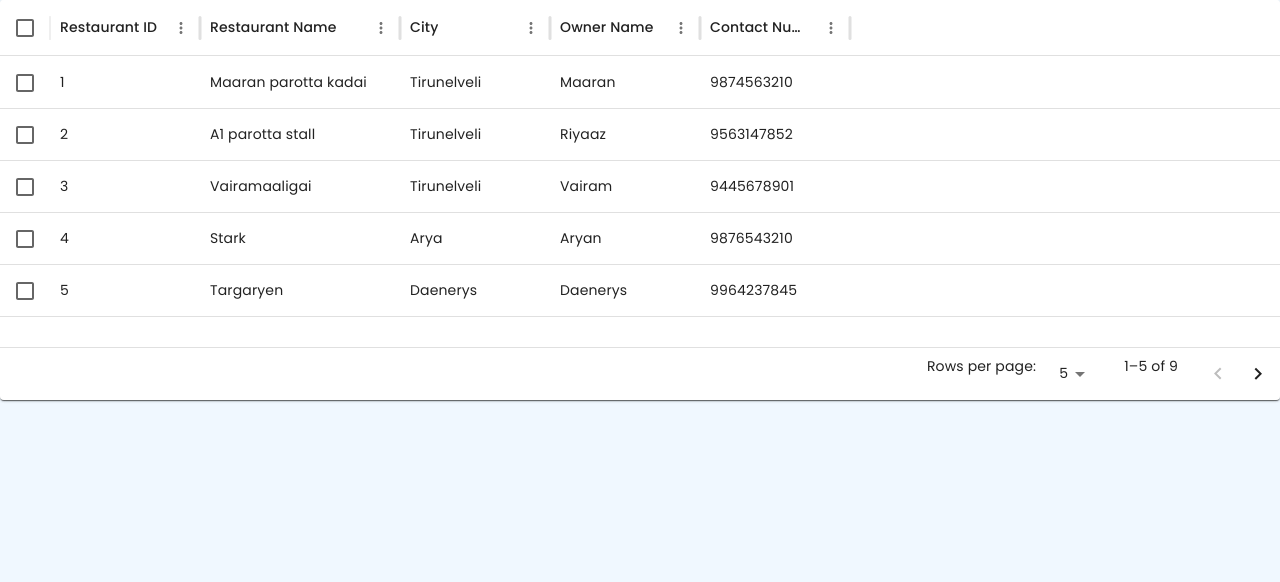
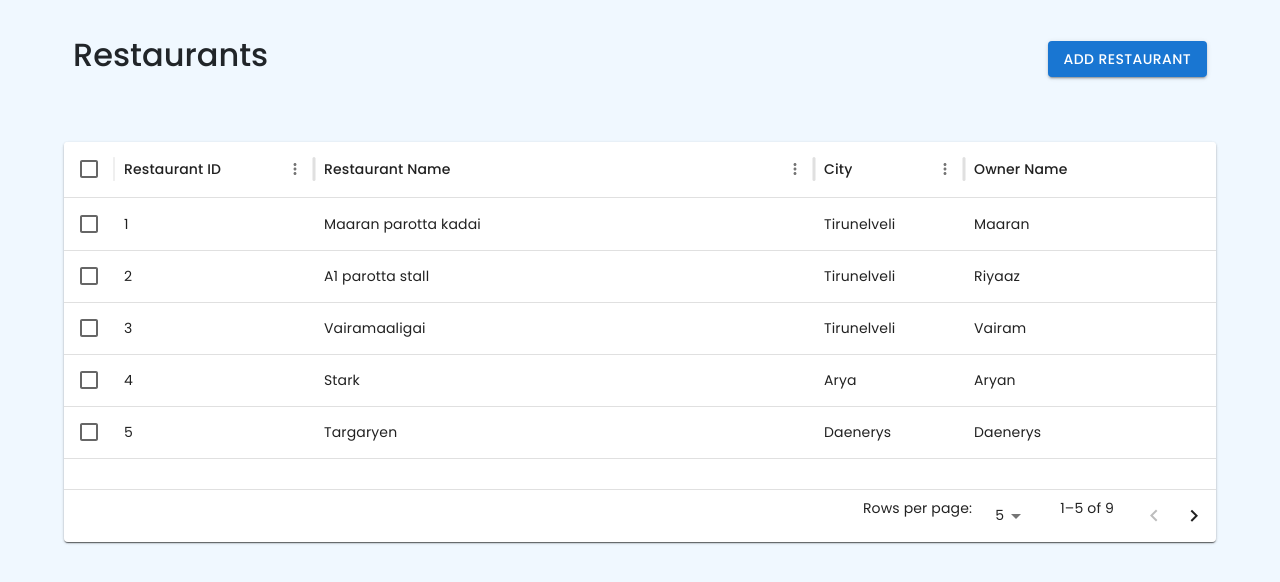
Before and after one commit to I-am-Venkat/Food_Ordering, a React (Create React App) app in the folder front-end/: page /Dashboard/ManageRestaurants in a window 1280 px wide. Shown: the top 582 px of the page. Built offline with nearby package versions, Linux system fonts and the light colour scheme.

Commit message:
npmReinstall

```diff
--- a/front-end/src/component/Dashboard/ManageRestaurants.jsx
+++ b/front-end/src/component/Dashboard/ManageRestaurants.jsx
@@ -2,15 +2,17 @@ import * as React from 'react';
 import { DataGrid } from '@mui/x-data-grid';
 import Paper from '@mui/material/Paper';
 import Box from '@mui/material/Paper';
+import Button from '@mui/material/Button';
+// import { Button } from 'bootstrap';
 
 const columns = [
-  { field: 'id', headerName: 'Restaurant ID', width: 150 },
-  { field: 'RestaurantName', headerName: 'Restaurant Name', width: 200 },
+  { field: 'id', headerName: 'Restaurant ID', width: 200 },
+  { field: 'RestaurantName', headerName: 'Restaurant Name', width: 500 },
   { field: 'City', headerName: 'City', width: 150 },
   {
     field: 'OwnerName',
     headerName: 'Owner Name',
-    width: 150,
+    width: 300,
   },
   {
     field: 'ContactNumber',
@@ -35,9 +37,29 @@ const rows=[
 
 const paginationModel = { page: 0, pageSize: 5 };
 
-export default function DataTable() {
+const DataTable= () => {
   return (
-    <Box>
+
+   <>
+   <div className="addRestaurantDiv"    style={{
+          marginTop:"2%",
+          padding: '10px',
+          display: 'flex',
+          justifyContent: 'space-between',
+          alignItems: 'center',
+
+        }}>
+      <div style={{marginLeft:"5%"}}> <h2>Restaurants</h2> </div>
+      <div  style={{marginRight:"5%"}}> <Button variant="contained">Add Restaurant</Button> </div>
+   </div>
+    <Box sx={{
+      width:"90vw",
+      marginTop:"4%",
+      margin:"50px auto ",
+      display: "flex",
+      justifyContent: "center", // Centers horizontally
+      alignItems: "center"
+    }}>
     <Paper sx={{ height: 400, width: '100%' }}>
       <DataGrid
 
@@ -50,5 +72,7 @@ export default function DataTable() {
       />
     </Paper>
     </Box>
+    </>
   );
 }
+export default DataTable;
```
Also changed, not shown: 1 other file (tests, documents, lock files or other folders).
